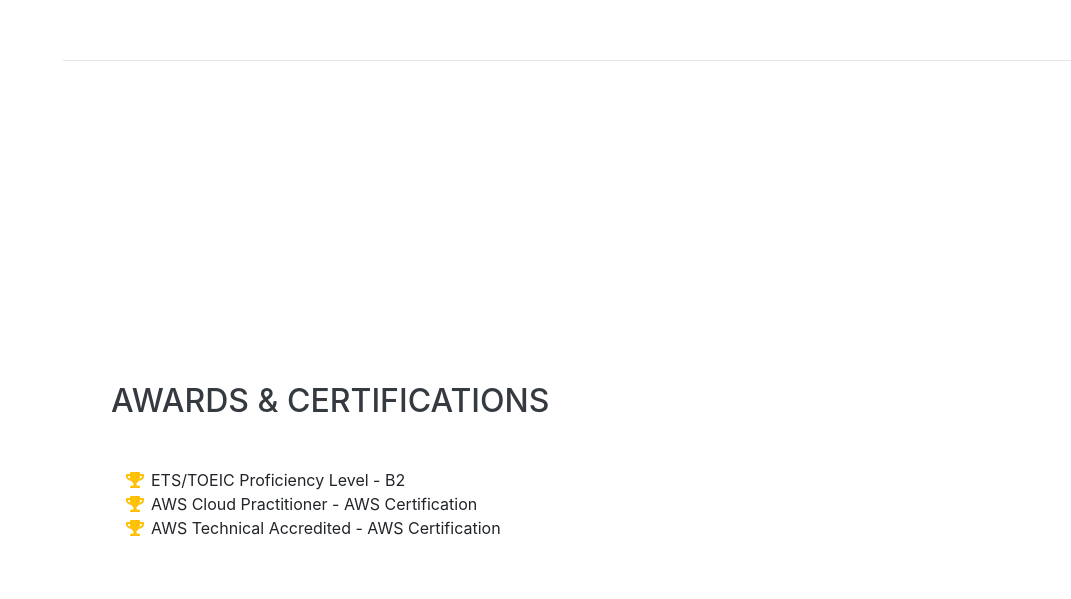
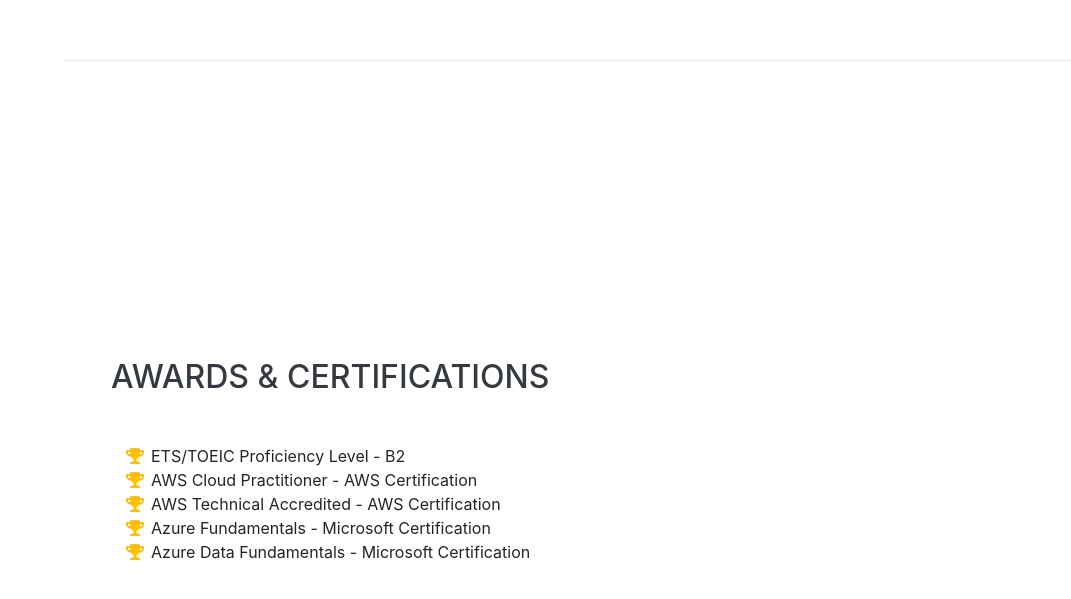
Before and after one commit to rafaelfelixmoraes/rafaelfelixmoraes.github.io, a website with bundled scripts: page index.html in a window 1280 px wide. Shown: the part 6214-6813 px from the top of the page, without its empty margins (209-1280 px from the left). Built offline with nearby package versions, Linux system fonts and the light colour scheme; files whose address does not match are found by name; a web font is replaced by a local one.

Commit message:
Adding Azure Certifications

```diff
--- a/index.html
+++ b/index.html
@@ -499,6 +499,12 @@
           <li>
             <i class="fa-li fa fa-trophy text-warning"></i>
             AWS Technical Accredited - AWS Certification</li>
+          <li>
+            <i class="fa-li fa fa-trophy text-warning"></i>
+            Azure Fundamentals - Microsoft Certification</li>
+          <li>
+            <i class="fa-li fa fa-trophy text-warning"></i>
+            Azure Data Fundamentals - Microsoft Certification</li>
           <!--<li>
             <i class="fa-li fa fa-trophy text-warning"></i>
             1<sup>st</sup>
```
